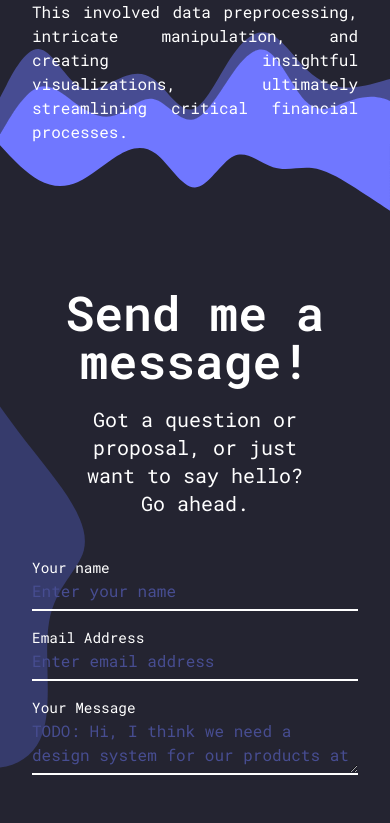
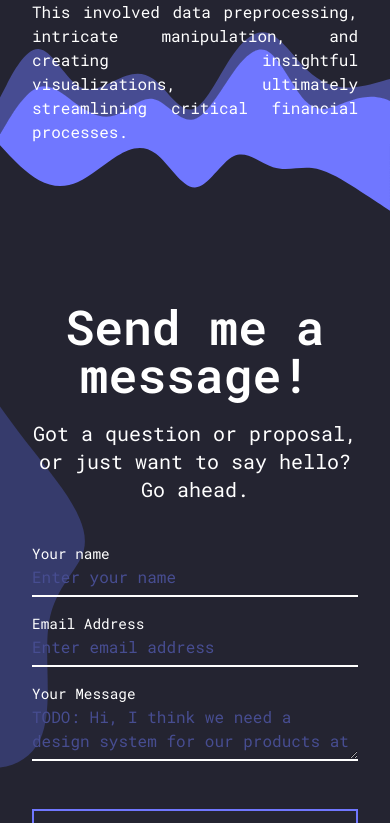
Before and after one commit to t-monaco/3D-portfolio, a React (Vite) app: page / in a window 390 px wide. Shown: the part 2784-3607 px from the top of the page. Built offline with nearby package versions, Linux system fonts and the light colour scheme.

Commit message:
added reveal comp

```diff
--- a/src/components/Contact/index.tsx
+++ b/src/components/Contact/index.tsx
@@ -3,7 +3,7 @@ import { useState } from "react";
 import { SubmitHandler, useForm } from "react-hook-form";
 import toast, { Toaster } from "react-hot-toast";
 import { PacmanLoader } from "react-spinners";
-import { BasicButton, BasicInput, BasicTextarea, Blob } from "..";
+import { BasicButton, BasicInput, BasicTextarea, Blob, Reveal } from "..";
 import { default as Waves } from "../../assets/waves-contact.svg";
 import { blobPath1, blobPath2 } from "./Contact.styled";
 
@@ -63,14 +63,20 @@ const Contact: React.FC<ContactProps> = () => {
             />
             <div className="common-content">
                 <div className="flex flex-col gap-5 items-center">
+                    <Reveal>
                         <h3 className="text-5xl text-center font-semibold">
                             Send me a message!
                         </h3>
-                    <p className="text-xl text-center w-3/4">
-                        Got a question or proposal, or just want to say hello?
-                        Go ahead.
+                    </Reveal>
+
+                    <Reveal>
+                        <p className="text-xl text-center md:w-3/4 mx-auto">
+                            Got a question or proposal, or just want to say
+                            hello? Go ahead.
                         </p>
+                    </Reveal>
                 </div>
+                <Reveal>
                     <form
                         onSubmit={handleSubmit(onSubmit)}
                         className="flex flex-col items-center gap-[3rem]"
@@ -128,6 +134,8 @@ const Contact: React.FC<ContactProps> = () => {
                             )}
                         </BasicButton>
                     </form>
+                </Reveal>
+
                 {errors && (
                     <div className="errors-list">
                         <ul className="list-none text-[var(--purple-001)] font-medium text-sm">
--- a/src/components/Experience/index.tsx
+++ b/src/components/Experience/index.tsx
@@ -1,3 +1,4 @@
+import { Reveal } from "..";
 import { default as Waves } from "../../assets/waves-exp.svg";
 
 type ExperienceProps = object;
@@ -6,38 +7,43 @@ const Experience: React.FC<ExperienceProps> = () => {
     return (
         <div id="experience" className="my-section">
             <div className="common-content">
+                <Reveal>
                     <h3 className="common-title">Experience</h3>
+                </Reveal>
+                <Reveal>
                     <div className="text-container">
                         <p>
-                        In my most recent role, I led UX analysis for a diverse
-                        array of client webpages, a task that demanded a keen
-                        eye for user experience optimization. My notable
-                        achievement involved spearheading the redesign of a
-                        critical application. I crafted a robust React component
-                        library from scratch and seamlessly integrated it with a
-                        new API, empowering data-driven components.
-                        Additionally, I successfully managed deployment
-                        pipelines and environments, ensuring smooth project
-                        delivery.
+                            In my most recent role, I led UX analysis for a
+                            diverse array of client webpages, a task that
+                            demanded a keen eye for user experience
+                            optimization. My notable achievement involved
+                            spearheading the redesign of a critical application.
+                            I crafted a robust React component library from
+                            scratch and seamlessly integrated it with a new API,
+                            empowering data-driven components. Additionally, I
+                            successfully managed deployment pipelines and
+                            environments, ensuring smooth project delivery.
                         </p>
                         <p>
                             Prior to that, I executed both frontend and backend
-                        business logic, showcasing versatility in my technical
-                        skills. My responsibilities spanned data manipulation,
-                        dynamic visualization, and effective web content
-                        management. I also demonstrated proficiency in email
-                        marketing and automation, further expanding my skill
-                        set.
+                            business logic, showcasing versatility in my
+                            technical skills. My responsibilities spanned data
+                            manipulation, dynamic visualization, and effective
+                            web content management. I also demonstrated
+                            proficiency in email marketing and automation,
+                            further expanding my skill set.
                         </p>
 
                         <p>
                             In a previous role, I significantly enhanced payroll
                             process efficiency through the implementation of
-                        automation. This involved data preprocessing, intricate
-                        manipulation, and creating insightful visualizations,
-                        ultimately streamlining critical financial processes.
+                            automation. This involved data preprocessing,
+                            intricate manipulation, and creating insightful
+                            visualizations, ultimately streamlining critical
+                            financial processes.
                         </p>
                     </div>
+                </Reveal>
             </div>
             <img
                 src={Waves}
```
Lines whose indentation alone changed are shown as unchanged.
